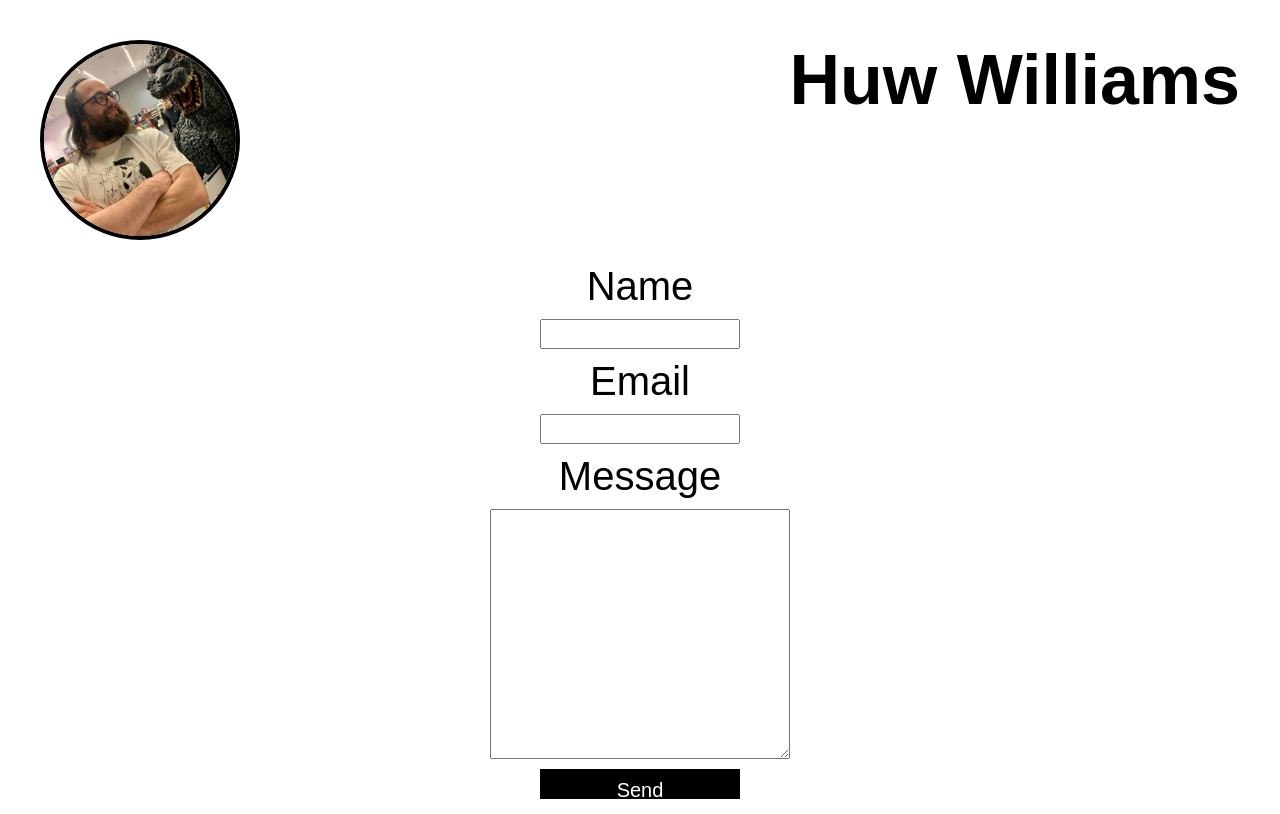
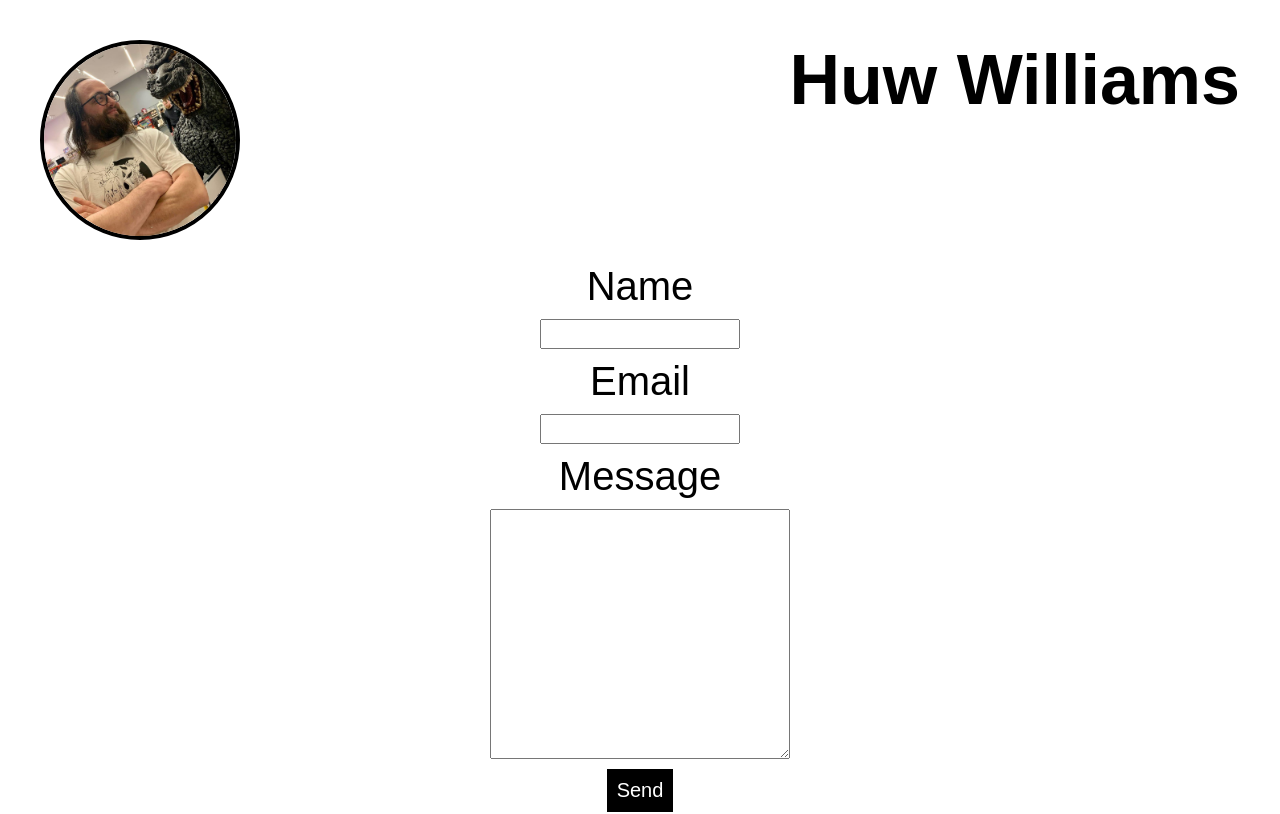
Before and after one commit to Big-Huw100/portfolio, a React (Create React App) app: page /contact in a window 1280 px wide. Shown: the top 814 px of the page. Built offline with nearby package versions, Linux system fonts and the light colour scheme.

Commit message:
Webpage now confirms that the form has worked.

```diff
--- a/src/components/ContactForm/ContactForm.jsx
+++ b/src/components/ContactForm/ContactForm.jsx
@@ -1,32 +1,49 @@
-import React, { useRef } from 'react';
-import styles from './ContactForm.module.scss'
+import React, { useRef, useState } from 'react';
+import styles from './ContactForm.module.scss';
 import emailjs from 'emailjs-com';
 
 const ContactForm = () => {
   const form = useRef();
+  const [isSubmitted, setIsSubmitted] = useState(false);
 
   const sendEmail = (e) => {
     e.preventDefault();
-
-    emailjs.sendForm('contact_service', 'contact_form', form.current, 'HlAvtwUIbBjoVREC2')
-      .then((result) => {
+    emailjs
+      .sendForm('contact_service', 'contact_form', form.current, 'HlAvtwUIbBjoVREC2')
+      .then(
+        (result) => {
           console.log(result.text);
-      }, (error) => {
+        },
+        (error) => {
           console.log(error.text);
+        }
+      )
+      .then(() => {
+        setIsSubmitted(true);
+        form.current.reset();
       });
   };
 
   return (
-    <form className={styles.ContactForm} ref={form} onSubmit={sendEmail}>
-      <label>Name</label>
-      <input type="text" name="user_name" />
-      <label>Email</label>
-      <input type="email" name="user_email" />
-      <label>Message</label>
-      <textarea name="message" />
-      <input className={styles.button} type="submit" value="Send" />
-    </form>
+    <>
+      {!isSubmitted ? (
+        <form className={styles.ContactForm} ref={form} onSubmit={sendEmail}>
+          <label>Name</label>
+          <input type="text" name="user_name" required />
+          <label>Email</label>
+          <input type="email" name="user_email" required />
+          <label>Message</label>
+          <textarea name="message" required />
+          <button type="submit">Send</button>
+        </form>
+      ) : (
+        <div className={styles.ConfirmationMessage}>
+          <p>Thank you for your message! I'll get back to you as soon as I can!</p>
+          <button onClick={() => setIsSubmitted(false)}>Send Another Message</button>
+        </div>
+      )}
+    </>
   );
 };
 
-export default ContactForm
+export default ContactForm;
--- a/src/components/ContactForm/ContactForm.module.scss
+++ b/src/components/ContactForm/ContactForm.module.scss
@@ -15,7 +15,25 @@
         padding: 10px;
     }
 
-    .button {
+    textarea {
+        height: 250px;
+        width: 300px;
+    }
+}
+
+.ConfirmationMessage {
+    display: flex;
+    flex-direction: column;
+    align-items: center;
+    margin: 30px;
+}
+
+p {
+    font-size: 30px;
+    margin: 30px;
+}
+
+button {
         padding: 10px;
         margin: 10px;
         border: none;
@@ -23,9 +41,3 @@
         background-color: black;
         font-size: 20px;
     }
-
-    textarea {
-        height: 250px;
-        width: 300px;
-    }
-}
```
